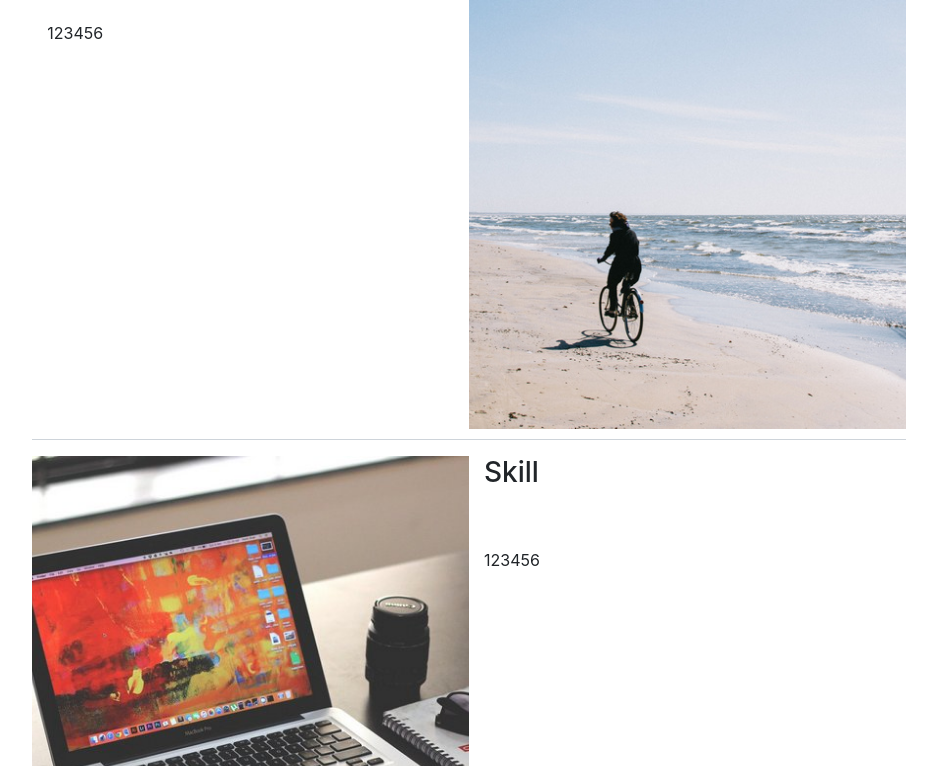
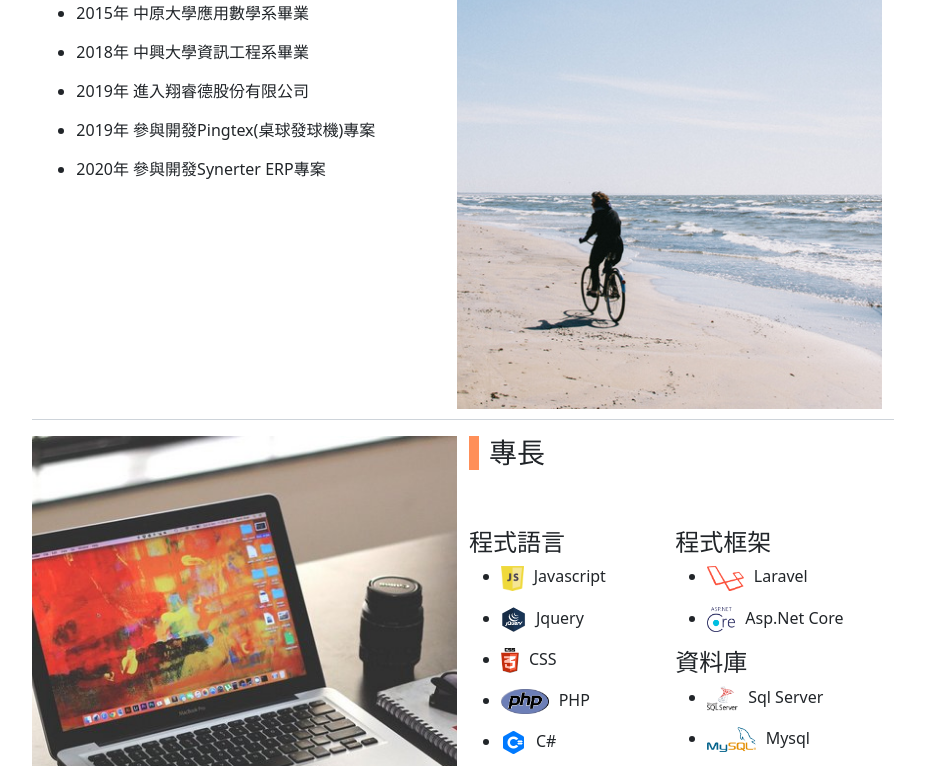
Before and after one commit to Jeff6204/Jeff6204.github.io, a plain HTML site: page index.html in a window 1280 px wide. Shown: the part 1370-2136 px from the top of the page, without its empty margins (171-1108 px from the left). Drawn offline with nearby package versions, Linux system fonts and the light colour scheme.

Commit message:
版型調整、學經歷與技能內容

```diff
--- a/index.html
+++ b/index.html
@@ -3,7 +3,10 @@
 <head>
     <meta charset="UTF-8">
     <meta name="viewport" content="width=device-width, initial-scale=1.0">
-    <link rel="stylesheet" href="https://stackpath.bootstrapcdn.com/bootstrap/4.1.3/css/bootstrap.min.css" integrity="sha384-MCw98/SFnGE8fJT3GXwEOngsV7Zt27NXFoaoApmYm81iuXoPkFOJwJ8ERdknLPMO" crossorigin="anonymous">
+    <!-- CSS only -->
+    <link href="https://cdn.jsdelivr.net/npm/bootstrap@5.0.0-beta1/dist/css/bootstrap.min.css" rel="stylesheet" integrity="sha384-giJF6kkoqNQ00vy+HMDP7azOuL0xtbfIcaT9wjKHr8RbDVddVHyTfAAsrekwKmP1" crossorigin="anonymous">
+    <!-- JavaScript Bundle with Popper -->
+    <script src="https://cdn.jsdelivr.net/npm/bootstrap@5.0.0-beta1/dist/js/bootstrap.bundle.min.js" integrity="sha384-ygbV9kiqUc6oa4msXn9868pTtWMgiQaeYH7/t7LECLbyPA2x65Kgf80OJFdroafW" crossorigin="anonymous"></script>
     <title>Jeff's Introduction</title>
 </head>
 <body>
@@ -16,9 +19,16 @@
       border-bottom: 1px solid #ced4da;
       padding-bottom: 10px;
     }
+    .row{
+      margin-right: 0px;
+    }
+    h1{
+      font-size: 48px;
+    }
+    /* 圖片 */
     #homeImg{
       background-image: url( 'img/backGround.jpg' );
-      height: 700px;
+      height: 680px;
     }
     #about_img{
       background-image: url( 'img/about.jpg' );
@@ -44,60 +54,82 @@
     #homeImg .headerText{
       padding-top: 300px;
     }
+    .article_title h3{
+      border-left: 10px solid	#FF8F59;
+      padding-left: 10px;
+    }
+    /* 文章內容 */
     .article_content{
       padding-top: 50px;
+      min-height: 450px;
+    }
+    .article_content ul li{
+      margin-bottom: 15px;
+    }
+    .article_content li img{
+      max-height: 25px;
+    }
+    .article_content li span{
+      margin-left: 10px;
     }
   </style>
   <header>
     <nav class="navbar navbar-expand-lg navbar-light">
-      <a class="navbar-brand" href="#">Jeff Chen</a>
+      <a class="navbar-brand" href="#">陳政揚</a>
       <button class="navbar-toggler" type="button" data-toggle="collapse" data-target="#navbarSupportedContent" aria-controls="navbarSupportedContent" aria-expanded="false" aria-label="Toggle navigation">
         <span class="navbar-toggler-icon"></span>
       </button>
 
       <div class="collapse navbar-collapse" id="navbarSupportedContent">
         <ul class="navbar-nav mr-auto">
-          <li class="nav-item active">
-            <a class="nav-link" href="#about">About <span class="sr-only">(current)</span></a>
+          <li class="nav-item">
+            <a class="nav-link" href="#about">簡介 <span class="sr-only"></span></a>
           </li>
           <li class="nav-item">
-            <a class="nav-link" href="#experience">Experience</a>
+            <a class="nav-link" href="#experience">學經歷</a>
           </li>
           <li class="nav-item">
-            <a class="nav-link" href="#skill">Skill</a>
+            <a class="nav-link" href="#skill">專長</a>
           </li>
         </ul>
       </div>
     </nav>
   </header>
   <div class="context row">
-    <div class=" form-group col-md-12 text-center background_img" id="homeImg">
+    <div class=" mb-3 col-md-12 text-center background_img" id="homeImg">
       <div class="headerText">
-        <h1>Jeff Chen</h1>
+        <h1>陳政揚</h1>
+        <p class="h2">我是一位挑戰自我及接觸新事物的軟體工程師</p>
       </div>
     </div>
-    <article class="form-group col-md-8 offset-md-2" id="about">
+    <article class="mb-3 col-md-8 offset-md-2" id="about">
       <section class="row">
-        <div class="col-md-6 imageDiv">
-          <div class="background_img" id="about_img"></div>
-        </div>
-        <div class="col-md-6">
+        <div class="col order-md-2 col-md-6">
           <article id="about_content">
-            <section class="article_title"><h3>About</h3></section>
+            <section class="article_title"><h3>簡介</h3></section>
             <section class="article_content">
               123456
             </section>
           </article>
         </div>
+        <div class="col-md-6 imageDiv">
+          <div class="background_img" id="about_img"></div>
+        </div>
       </section>
     </article>
-    <article class="form-group col-md-8 offset-md-2" id="experience">
+    <article class="mb-3 col-md-8 offset-md-2" id="experience">
       <section class="row">
         <div class="col-md-6">
           <article id="experience_content">
-            <section class="article_title"><h3>Experience</h3></section>
+            <section class="article_title"><h3>學經歷</h3></section>
             <section class="article_content">
-              123456
+              <ul>
+                <li>2015年 中原大學應用數學系畢業</li>
+                <li>2018年 中興大學資訊工程系畢業</li>
+                <li>2019年 進入翔睿德股份有限公司</li>
+                <li>2019年 參與開發Pingtex(桌球發球機)專案</li>
+                <li>2020年 參與開發Synerter ERP專案</li>
+              </ul>
             </section>
           </article>
         </div>
@@ -106,18 +138,44 @@
         </div>
       </section>
     </article>
-    <article class="form-group col-md-8 offset-md-2" id="skill">
+    <article class="mb-3 col-md-8 offset-md-2" id="skill">
       <section class="row">
+        <div class="col order-md-2 col-md-6">
+          <article id="skill_content">
+            <section class="article_title"><h3>專長</h3></section>
+            <section class="article_content row">
+              <div class="mb-3 col-md-6">
+                <h4>程式語言</h4>
+                <ul>
+                  <li><img src="img/js.png" alt="JS"><span>Javascript</span></li>
+                  <li><img src="img/jquery.png" alt="Jquery"><span>Jquery</span></li>
+                  <li><img src="img/css.png" alt="Css"><span>CSS</span></li>
+                  <li><img src="img/php.png" alt="php"><span>PHP</span></li>
+                  <li><img src="img/c.png" alt="C#"><span>C#</span></li>
+                  <li><img src="img/python.png" alt="Python"><span>Python</span></li>
+                </ul>
+              </div>
+              <div class=" mb-3 col-md-6">
+                <div class="mb-3">
+                  <h4>程式框架</h4>
+                  <ul>
+                    <li><img src="img/laravel.png" alt="Laravel"><span>Laravel</span></li>
+                    <li><img src="img/core.png" alt="Asp.net_core"><span>Asp.Net Core</span></li>
+                  </ul>
+                </div>
+                <div class=" mb-3">
+                  <h4>資料庫</h4>
+                  <ul>
+                    <li><img src="img/mssql.png" alt="MSsql"><span>Sql Server</span> </li>
+                    <li><img src="img/mysql.png" alt="Mysql"><span>Mysql</span></li>
+                  </ul>
+                </div>
+              </div>
+            </section>
+          </article>
+        </div>
         <div class="col-md-6 imageDiv">
           <div class="background_img" id="skill_img"></div>
-        </div>
-        <div class="col-md-6">
-          <article id="skill_content">
-            <section class="article_title"><h3>Skill</h3></section>
-            <section class="article_content">
-              123456
-            </section>
-          </article>
         </div>
       </section>
     </article>
```
Also changed, not shown: img/c.png (added), img/core.png (added), img/css.png (added), img/jquery.png (added), img/js.png (added), img/laravel.png (added), img/mssql.png (added), img/mysql.png (added), img/php.png (added), img/python.png (added).
